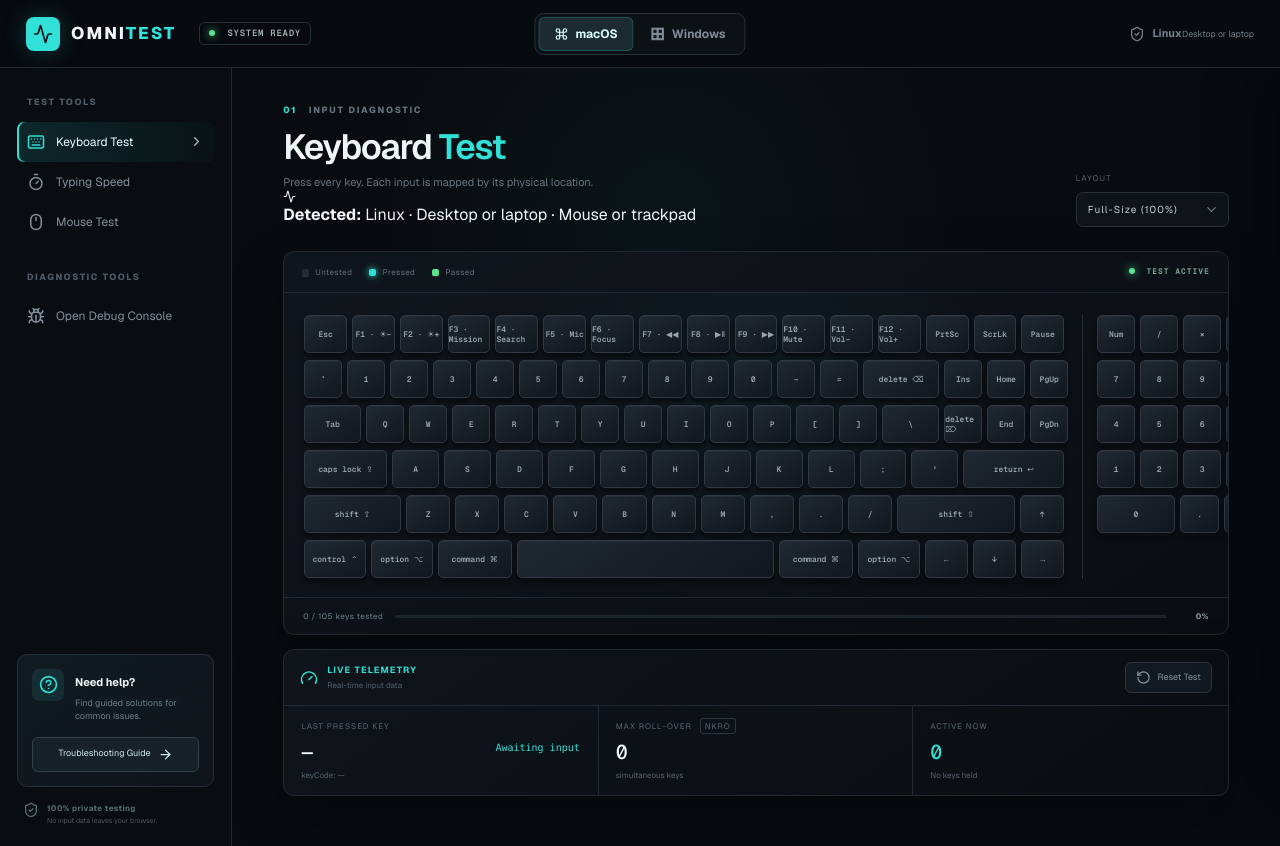
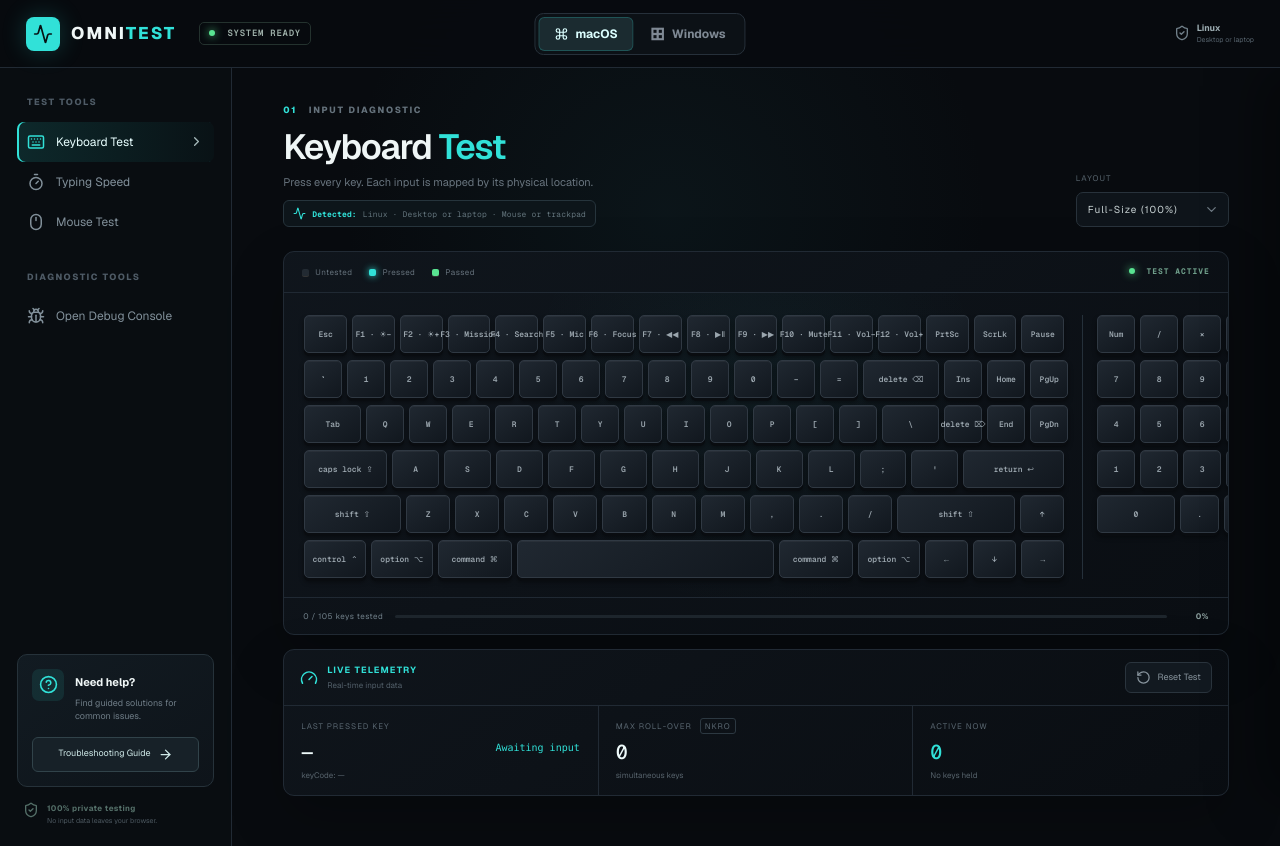
Before and after one commit to kashga/check-my-input, a Next.js app: page / in a window 1280 px wide. Built offline with nearby package versions, Linux system fonts and the light colour scheme.

Commit message:
Style detected device details and Mac key labels

```diff
--- a/app/globals.css
+++ b/app/globals.css
@@ -17,6 +17,7 @@
 .os-toggle button.active { color:#dcffff;background:#1b2b30;box-shadow:inset 0 0 0 1px rgba(49,225,216,.22); }
 .win-icon { font-size:18px;line-height:10px; }
 .secure-label { color:#71808a;display:flex;align-items:center;gap:7px;font-size:11px; }
+.device-summary span{display:flex;flex-direction:column;line-height:1.15}.device-summary b{color:#9cacb1;font-size:9px}.device-summary small{font-size:7px;color:#58656f;margin-top:2px}
 .mobile-menu { display:none;background:none;border:0; }
 .body-grid { display:grid;grid-template-columns:232px minmax(0,1fr);min-height:calc(100vh - 68px); }
 .sidebar { border-right:1px solid var(--line);padding:28px 17px 20px;display:flex;flex-direction:column;background:rgba(10,14,19,.88);z-index:20; }
@@ -37,6 +38,7 @@
 .eyebrow { color:#65727c;font-size:9px;letter-spacing:.19em;font-weight:750;margin-bottom:11px; }.eyebrow span{color:var(--cyan);margin-right:8px}
 h1 { font-size:35px;line-height:1;margin:0 0 10px;letter-spacing:-.035em;font-weight:580; }h1 em{font-style:normal;color:var(--cyan)}
 .page-heading p { margin:0;color:#68747e;font-size:11px; }
+.detected-device{display:flex;align-items:center;gap:6px;width:max-content;max-width:100%;margin-top:10px;padding:6px 9px;border:1px solid #26343c;border-radius:6px;background:#0d151a;color:#63747c;font:8px var(--font-geist-mono);letter-spacing:.02em}.detected-device svg,.detected-device b{color:var(--cyan)}
 .select-wrap { display:grid;grid-template-columns:1fr 16px;color:#56636c;font-size:8px;letter-spacing:.13em;gap:5px;position:relative; }
 .select-wrap select { grid-column:1/-1;appearance:none;background:#0e141a;border:1px solid #28323b;color:#c7d1d2;border-radius:7px;padding:9px 35px 9px 11px;font-size:10px;min-width:153px;margin-top:3px; }
 .select-wrap svg { position:absolute;right:10px;bottom:10px;color:#6f7a83;pointer-events:none; }
@@ -48,6 +50,7 @@
 .keyboard-main { min-width:760px;flex:1;display:flex;flex-direction:column;gap:6px; }.numpad{width:198px;display:flex;flex-direction:column;gap:6px;border-left:1px solid #25303a;padding-left:14px}
 .key-row { display:flex;gap:5px;min-height:39px; }
 .keycap { --key-width:1;min-width:calc(38px * var(--key-width));flex:var(--key-width) 1 0;height:38px;border:1px solid #303943;border-radius:5px;background:linear-gradient(145deg,#202831,#11171e);box-shadow:inset 0 1px rgba(255,255,255,.045),0 3px 0 #090c10,0 4px 5px rgba(0,0,0,.45);display:flex;align-items:center;justify-content:center;color:#9aa5ad;font:550 8px var(--font-geist-mono);position:relative;transition:.06s;user-select:none; }
+.keycap span{white-space:nowrap;text-align:center}
 .keycap.pressed { transform:translateY(2px);border-color:var(--cyan);color:#eaffff;background:#15323a;box-shadow:0 0 16px rgba(49,225,216,.45),inset 0 0 11px rgba(49,225,216,.18); }
 .keycap.passed { border-color:#32694c;color:#8fe8ad;background:linear-gradient(145deg,#193225,#101c17);box-shadow:inset 0 1px rgba(144,255,181,.08),0 3px 0 #09110d,0 0 8px rgba(89,227,145,.07); }
 .key-check { position:absolute;right:4px;bottom:3px;color:#56d888; }
```
